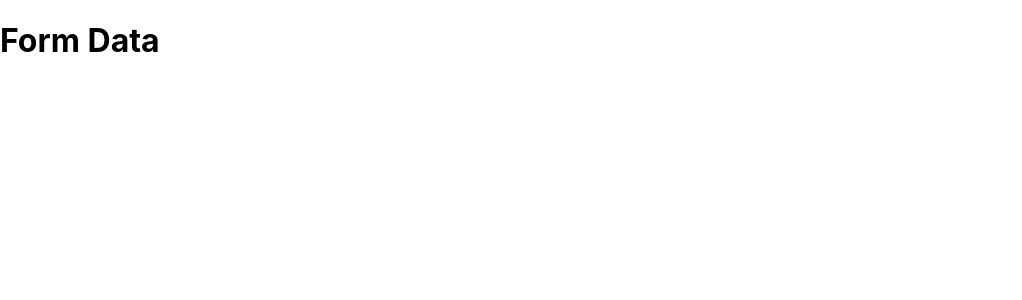
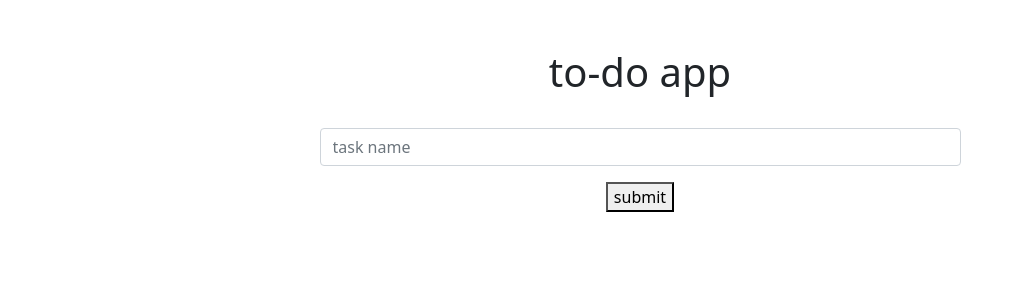
Before and after one commit to Dhathri29/React-Todo, a React (Create React App) app: page / in a window 1280 px wide. Shown: the top 300 px of the page, without its empty margins (0-1022 px from the left). Built offline with nearby package versions, Linux system fonts and the light colour scheme.

Commit message:
form component added

```diff
--- a/package.json
+++ b/package.json
@@ -6,6 +6,7 @@
     "@testing-library/jest-dom": "^5.14.1",
     "@testing-library/react": "^11.2.7",
     "@testing-library/user-event": "^12.8.3",
+    "bootstrap": "^5.1.1",
     "react": "^17.0.2",
     "react-dom": "^17.0.2",
     "react-scripts": "4.0.3",
--- a/src/App.js
+++ b/src/App.js
@@ -1,9 +1,10 @@
 import React from "react";
+
 import Form from "./components/Form";
 
 function App() {
     return (
-        <div className="container-fluid">
+        <div className="container-fluid text-center py-5">
             <div className="container">
                 <div className="row justify-content-center">
                     <div className="col-12 col-md-10 col-lg-7">
--- a/src/components/Form.js
+++ b/src/components/Form.js
@@ -3,7 +3,22 @@ import React from "react";
 function Form() {
     return (
         <div>
-            <h1> Form Data </h1>
+            <h1> to-do app </h1>
+            <div class="mb-3">
+                <label
+                    for="exampleFormControlInput1"
+                    class="form-label"
+                ></label>
+                <input
+                    type="text"
+                    class="form-control"
+                    id="exampleFormControlInput1"
+                    placeholder="task name"
+                />
+            </div>
+            <div>
+                <button>submit</button>
+            </div>
         </div>
     );
 }
```
Also changed, not shown: src/index.js (+10 -9 lines), 1 other file (tests, documents, lock files or other folders).
